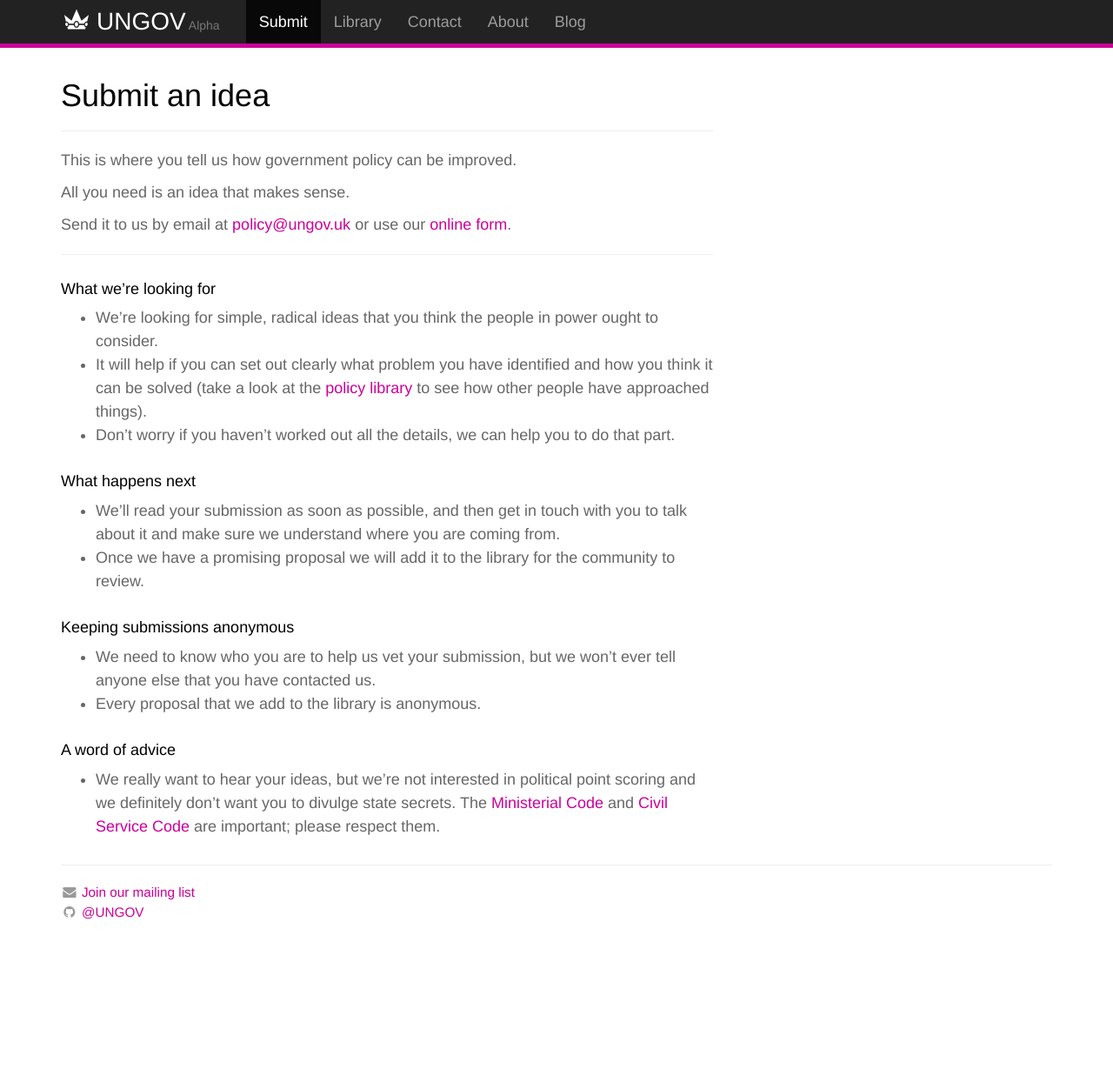
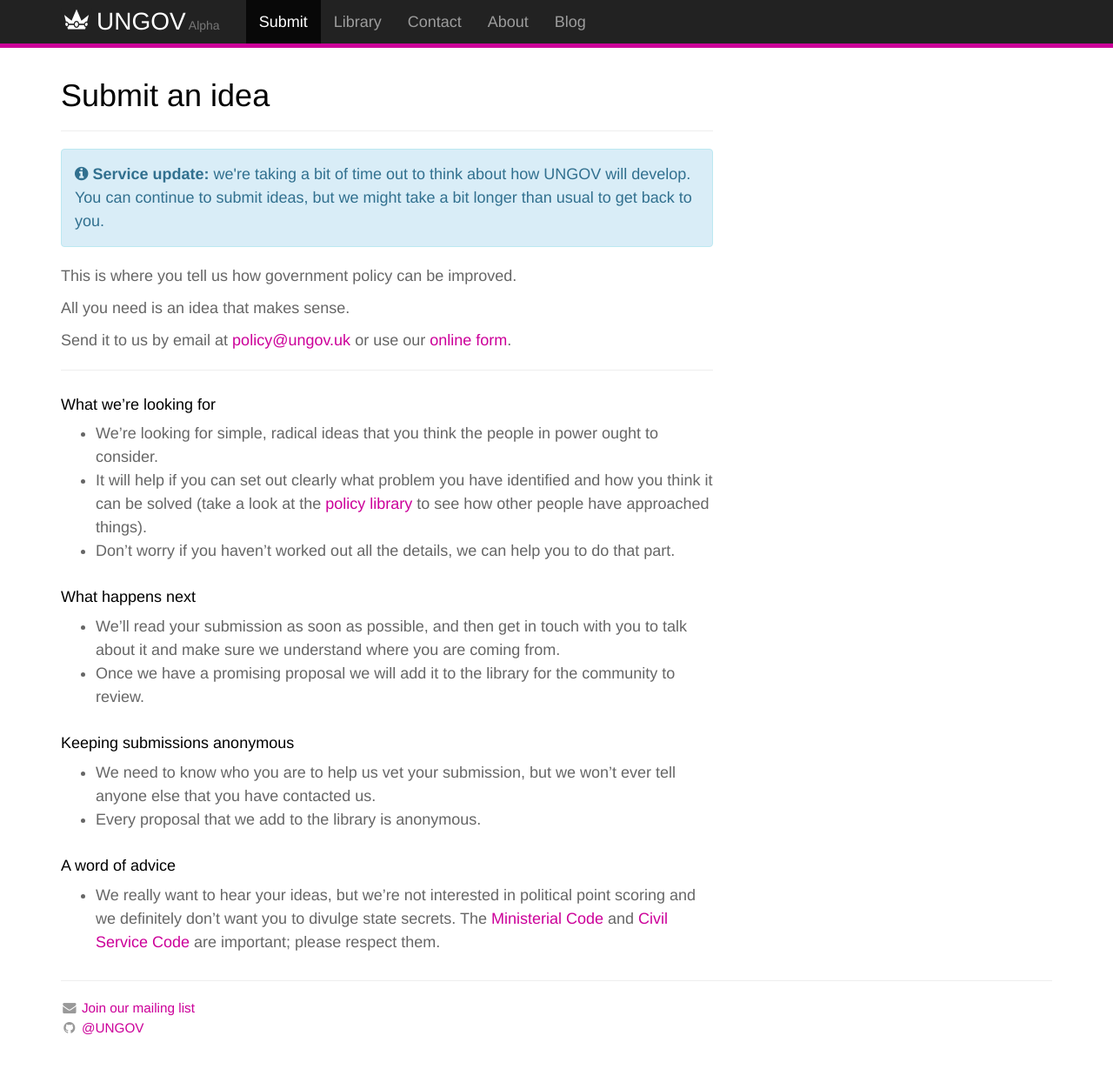
Before and after one commit to ungov/ungov.github.io, a Jekyll site: the page built from pages/submit.md, in a window 1280 px wide and 1234 px high. Shown: the top 1229 px of the window at 87% size. Built offline with Jekyll 4.4.1, drawn with Linux system fonts in a browser that asks for light colours; nearby versions of some CDN libraries.

Commit message:
Update submit.md

```diff
--- a/pages/submit.md
+++ b/pages/submit.md
@@ -3,6 +3,8 @@
 title: Submit an idea
 permalink: /submit/
 ---
+
+<div class="alert alert-info" role="alert"><i class="fa fa-info-circle"></i> <strong>Service update:</strong> we're taking a bit of time out to think about how UNGOV will develop. You can continue to submit ideas, but we might take a bit longer than usual to get back to you.</div>
 
 This is where you tell us how government policy can be improved.
 
```
